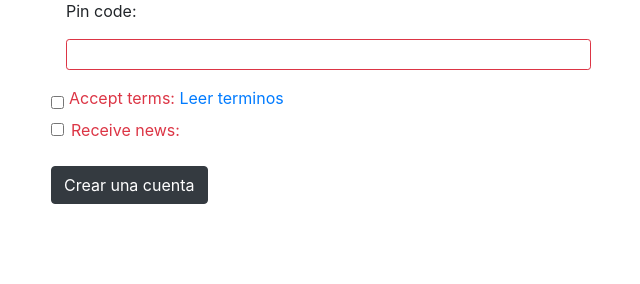
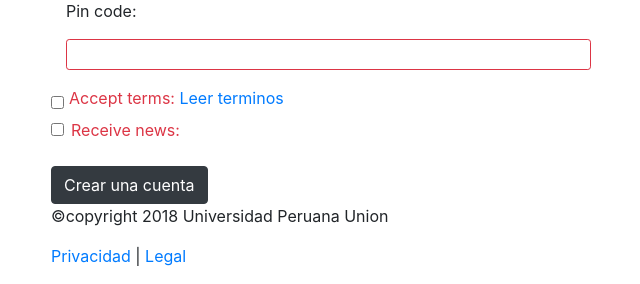
Before and after one commit to edwincqu/starbucks, a Django app: page /createuser/ in a window 1280 px wide. Shown: the part 1026-1310 px from the top of the page, without its empty margins (34-674 px from the left). Before the commit the page ends 1230 px from the top, so only its background shows below. Run offline with Django 3.2, Linux system fonts and the light colour scheme; data comes from the database, SQL or seed files in the repository; some libraries are stand-ins or nearby versions.

Commit message:
modificando pie de pagina

```diff
--- a/templates/auth/user_form.html
+++ b/templates/auth/user_form.html
@@ -115,6 +115,11 @@ Utiliza tu Starbucks Card para crear una cuenta Starbucks Rewards.</h3>
 
 </form>
 
+<footer id="mainFooter">
+<p>&copy;copyright 2018 Universidad Peruana Union</p>
+<p><a href="#">Privacidad</a> | <a href="#">Legal</a> </p>
+</footer></div>
+
 </div>
 
 {% endblock %}
```
